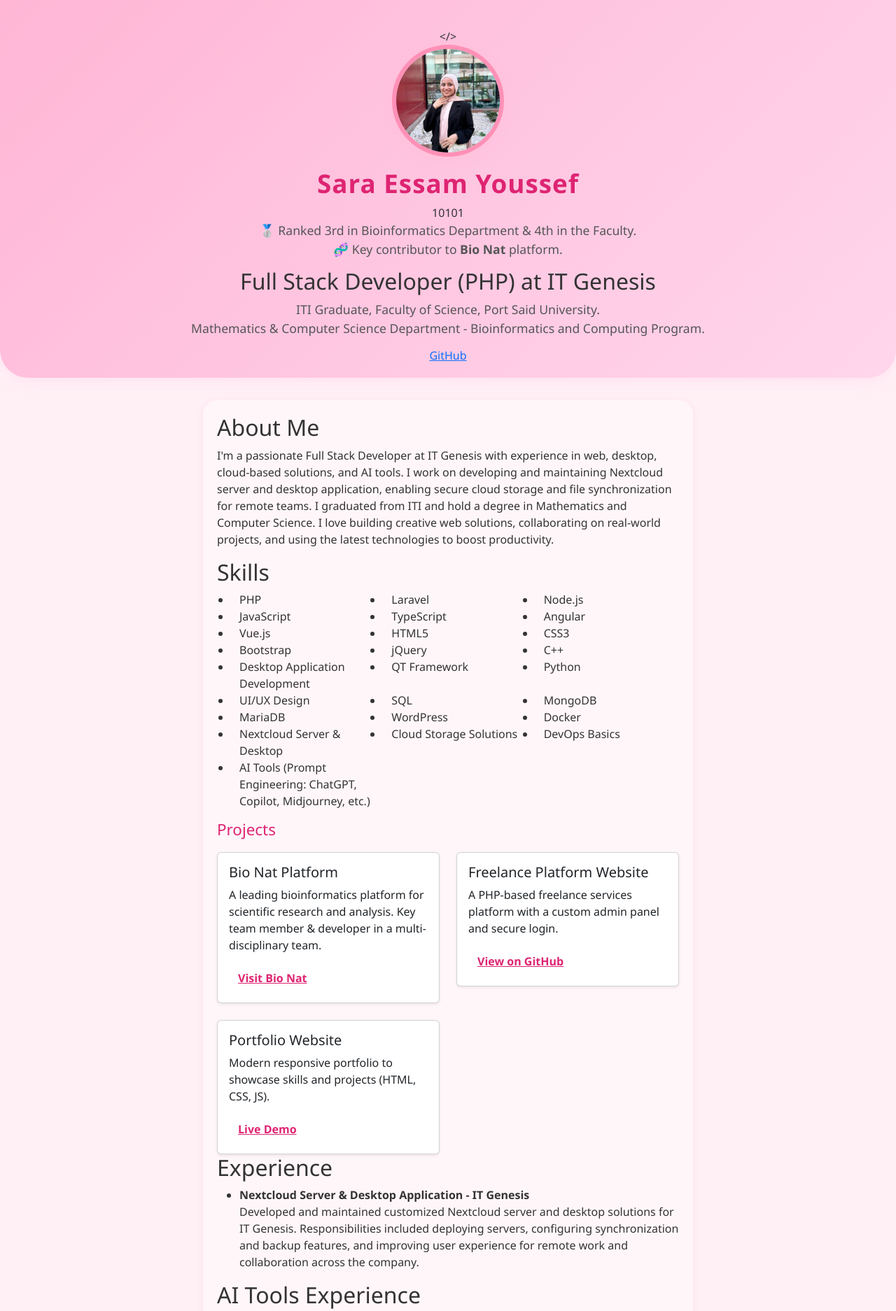
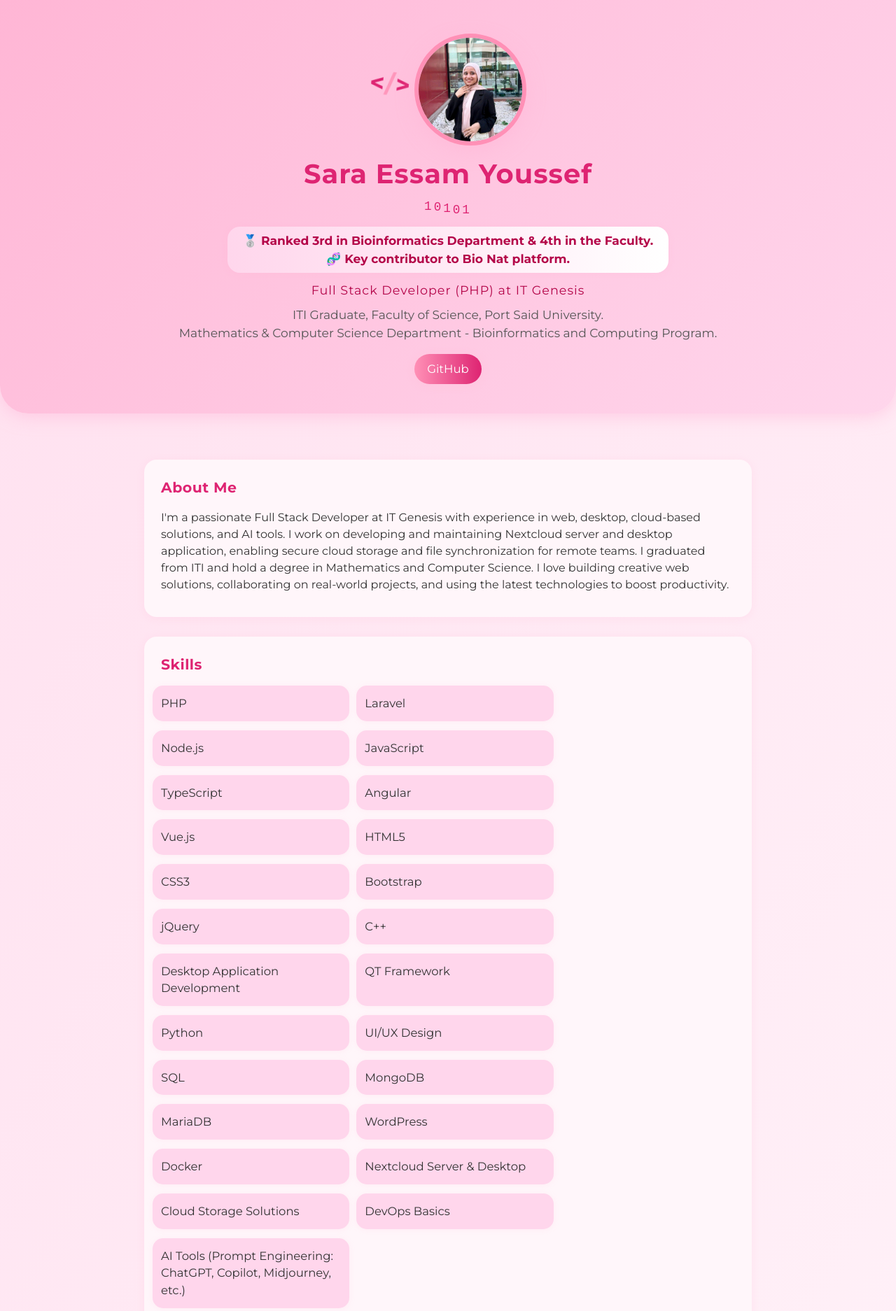
Before and after one commit to Essam-sara/my-portfolio, a plain HTML site: page html.html in a window 1280 px wide. Shown: the top 1874 px of the page at 70% size. Drawn offline with nearby package versions, Linux system fonts and the light colour scheme; files whose address does not match are found by name.

Commit message:
Update style.css

```diff
--- a/style.css
+++ b/style.css
@@ -1,104 +1,268 @@
+@import url('https://fonts.googleapis.com/css2?family=Cairo:wght@600&family=Montserrat:wght@400;700&display=swap');
+
 body {
-    font-family: 'Segoe UI', Arial, sans-serif;
+    font-family: 'Montserrat', 'Cairo', Arial, sans-serif;
     margin: 0;
     padding: 0;
-    background: #fff0f6;
+    background: linear-gradient(120deg, #ffe0ef 0%, #fff5fa 100%);
     color: #333;
+    min-height: 100vh;
 }
-
 header {
     text-align: center;
     background: linear-gradient(135deg, #ffb6d5 0%, #ffd6ec 100%);
-    padding: 40px 20px 20px 20px;
+    padding: 48px 20px 24px 20px;
     border-bottom-left-radius: 40px;
     border-bottom-right-radius: 40px;
-    box-shadow: 0 4px 16px #ffd6ec80;
+    box-shadow: 0 4px 24px #ffafd680;
+    animation: fadeInDown 1s cubic-bezier(.77,0,.18,1);
 }
-
+@keyframes fadeInDown {
+    0% { opacity: 0; transform: translateY(-30px);}
+    100% { opacity: 1; transform: translateY(0);}
+}
+.animated-code-icon {
+    display: inline-block;
+    font-size: 2.2rem;
+    font-weight: bold;
+    color: #de2472;
+    margin-bottom: 10px;
+    animation: codeMove 1.8s infinite alternate cubic-bezier(.77,0,.18,1);
+    letter-spacing: 1px;
+}
+.animated-code-icon span {
+    color: #ff90b6;
+    animation: blink 1.2s infinite;
+}
+@keyframes codeMove {
+    from { transform: translateY(0) rotate(-10deg); }
+    to { transform: translateY(-10px) rotate(8deg); }
+}
+@keyframes blink {
+    0%,100% { opacity: 1; }
+    50% { opacity: 0.2; }
+}
+.dna-container {
+    display: flex;
+    justify-content: center;
+    margin: 8px 0 8px 0;
+}
+.dna {
+    font-family: 'Courier New', Courier, monospace;
+    font-size: 1.1rem;
+    letter-spacing: 3px;
+    color: #de2472;
+    display: flex;
+    align-items: center;
+    animation: dnaMove 2.2s infinite alternate cubic-bezier(.77,0,.18,1);
+}
+.dna span {
+    display: inline-block;
+    transform: translateY(0);
+    animation: dnaBaseMove 0.9s infinite alternate;
+}
+.dna span:nth-child(2) {animation-delay: .2s;}
+.dna span:nth-child(3) {animation-delay: .4s;}
+.dna span:nth-child(4) {animation-delay: .6s;}
+.dna span:nth-child(5) {animation-delay: .8s;}
+@keyframes dnaMove {
+    from { transform: translateY(0);}
+    to { transform: translateY(6px);}
+}
+@keyframes dnaBaseMove {
+    0% { transform: translateY(0);}
+    100% { transform: translateY(-6px);}
+}
+.badge-top {
+    background: linear-gradient(90deg,#ffd6ec,#fff);
+    display: inline-block;
+    margin: 8px auto 14px auto;
+    padding: 7px 22px;
+    border-radius: 18px;
+    color: #b40649;
+    font-weight: bold;
+    font-size: 1.07rem;
+    box-shadow: 0 2px 10px #ffb6d530;
+    text-align: center;
+}
 .profile-img {
     width: 160px;
     height: 160px;
     border-radius: 50%;
     object-fit: cover;
     border: 6px solid #ff90b6;
-    margin-bottom: 16px;
-    box-shadow: 0 4px 16px #ffb6d560;
+    margin-bottom: 18px;
+    box-shadow: 0 8px 24px #ffb6d580;
+    transition: transform 0.4s;
 }
-
+.profile-img:hover {
+    transform: scale(1.05) rotate(-3deg);
+}
 header h1 {
-    margin: 0 0 8px 0;
-    font-size: 2.3rem;
+    margin: 0 0 10px 0;
+    font-size: 2.4rem;
     color: #de2472;
     font-weight: bold;
     letter-spacing: 1px;
 }
-
+header h2 {
+    margin: 0 0 12px 0;
+    font-size: 1.1rem;
+    color: #b40649;
+    letter-spacing: 1px;
+    font-weight: 400;
+}
 header p {
     color: #555;
-    font-size: 1.1rem;
+    font-size: 1.07rem;
     margin-bottom: 14px;
 }
-
-.contact a {
+.social-links {
+    margin: 18px 0;
+}
+.social-links a {
     margin: 0 10px;
-    padding: 8px 16px;
-    background: #ff90b6;
-    color: white;
+    padding: 9px 18px;
+    background: linear-gradient(90deg,#ff90b6,#de2472);
+    color: #fff;
     text-decoration: none;
     border-radius: 22px;
-    transition: background 0.3s;
     font-weight: 500;
+    font-size: 1.03rem;
+    box-shadow: 0 2px 12px #ffb6d540;
+    transition: background 0.3s, transform 0.25s;
+    display: inline-block;
 }
-.contact a:hover {
-    background: #de2472;
+.social-links a:hover {
+    background: linear-gradient(90deg,#fff5fa,#ff90b6 60%);
+    color: #de2472;
+    transform: scale(1.08);
 }
-
 main {
-    max-width: 700px;
-    margin: 32px auto 0 auto;
-    padding: 20px;
+    max-width: 900px;
+    margin: 38px auto 0 auto;
+    padding: 28px 16px 0 16px;
+}
+main section {
     background: #fff6fa;
-    border-radius: 20px;
-    box-shadow: 0 2px 8px #ffb6d550;
+    border-radius: 18px;
+    margin-bottom: 28px;
+    box-shadow: 0 2px 12px #ffb6d530;
+    padding: 28px 24px 18px 24px;
+    opacity: 0;
+    transform: translateY(40px);
+    animation: fadeUp 0.85s cubic-bezier(.77,0,.18,1) forwards;
 }
-
-.projects h2 {
+main section:nth-child(1) {animation-delay: .12s;}
+main section:nth-child(2) {animation-delay: .32s;}
+main section:nth-child(3) {animation-delay: .52s;}
+main section:nth-child(4) {animation-delay: .72s;}
+main section:nth-child(5) {animation-delay: .92s;}
+main section:nth-child(6) {animation-delay: 1.1s;}
+@keyframes fadeUp {
+    to {opacity: 1; transform: translateY(0);}
+}
+.fade-in-on-scroll { opacity:0; transform:translateY(30px); transition:all .8s cubic-bezier(.77,0,.18,1); }
+.fade-in-on-scroll.visible { opacity:1; transform:translateY(0); }
+main h2 {
     color: #de2472;
     margin-bottom: 18px;
-    font-size: 1.4rem;
+    font-size: 1.28rem;
+    position: relative;
+    font-weight: 700;
+    letter-spacing: .5px;
 }
-
-.projects ul {
+main ul {
     list-style: none;
     padding: 0;
+    display: flex;
+    flex-wrap: wrap;
 }
-
-.projects li {
+main li {
     background: #ffd6ec;
-    margin-bottom: 18px;
-    padding: 18px 16px;
-    border-radius: 16px;
-    box-shadow: 0 1px 4px #ffb6d540;
-    transition: box-shadow 0.2s;
+    margin-bottom: 13px;
+    margin-right: 10px;
+    padding: 13px 16px;
+    border-radius: 15px;
+    box-shadow: 0 1px 8px #ffb6d525;
+    transition: box-shadow 0.25s, transform 0.25s;
+    font-size: 1.03rem;
+    min-width: 180px;
 }
-.projects li:hover {
-    box-shadow: 0 6px 18px #ff90b650;
+main li:hover {
+    box-shadow: 0 6px 22px #ff90b650;
+    transform: scale(1.04);
 }
-
-.projects a {
+main a {
     color: #de2472;
     text-decoration: underline;
+    font-weight: 600;
+    transition: color .22s;
+}
+main a:hover {
+    color: #b40649;
+    text-decoration: none;
+}
+.project-card {
+    border-radius: 20px !important;
+    background: #fff5fa !important;
+    border: 1.5px solid #ffb6d5 !important;
+}
+.project-card .card-title {
+    color: #de2472;
     font-weight: bold;
+    font-size: 1.1rem;
 }
-
+.project-card .btn-outline-pink {
+    border: 2px solid #de2472 !important;
+    color: #de2472 !important;
+    border-radius: 22px !important;
+    background: #fff !important;
+    transition: background 0.25s, color 0.25s;
+}
+.project-card .btn-outline-pink:hover {
+    background: linear-gradient(90deg,#ff90b6,#de2472);
+    color: #fff !important;
+    border-color: #ff90b6 !important;
+}
 footer {
     text-align: center;
-    padding: 14px 0;
+    padding: 14px 0 9px 0;
     background: #ffb6d5;
     color: #de2472;
-    margin-top: 30px;
+    margin-top: 35px;
     border-top-left-radius: 20px;
     border-top-right-radius: 20px;
-    font-size: 1rem;
-    letter-spacing: 1px;
+    font-size: 1.03rem;
+    letter-spacing: .5px;
+    box-shadow: 0 -2px 12px #ffd6ec70;
 }
+#backToTopBtn {
+    position: fixed;
+    bottom: 28px;
+    right: 24px;
+    z-index: 99;
+    background: linear-gradient(90deg,#ff90b6,#de2472);
+    color: #fff;
+    border: none;
+    padding: 12px 18px;
+    border-radius: 50%;
+    font-size: 1.2rem;
+    box-shadow: 0 2px 8px #de247270;
+    opacity: 0.85;
+    cursor: pointer;
+    transition: opacity .25s, transform .2s;
+    display: none;
+}
+#backToTopBtn:hover {
+    opacity: 1;
+    transform: scale(1.12);
+}
+@media (max-width: 600px) {
+    header { padding: 32px 5px 15px 5px; }
+    .profile-img { width: 110px; height: 110px; }
+    main { padding: 12px 3px 0 3px; }
+    main section { padding: 17px 7px 8px 7px; }
+    main ul { flex-direction: column; }
+    main li { min-width: unset; margin-right: 0; }
+}
```
